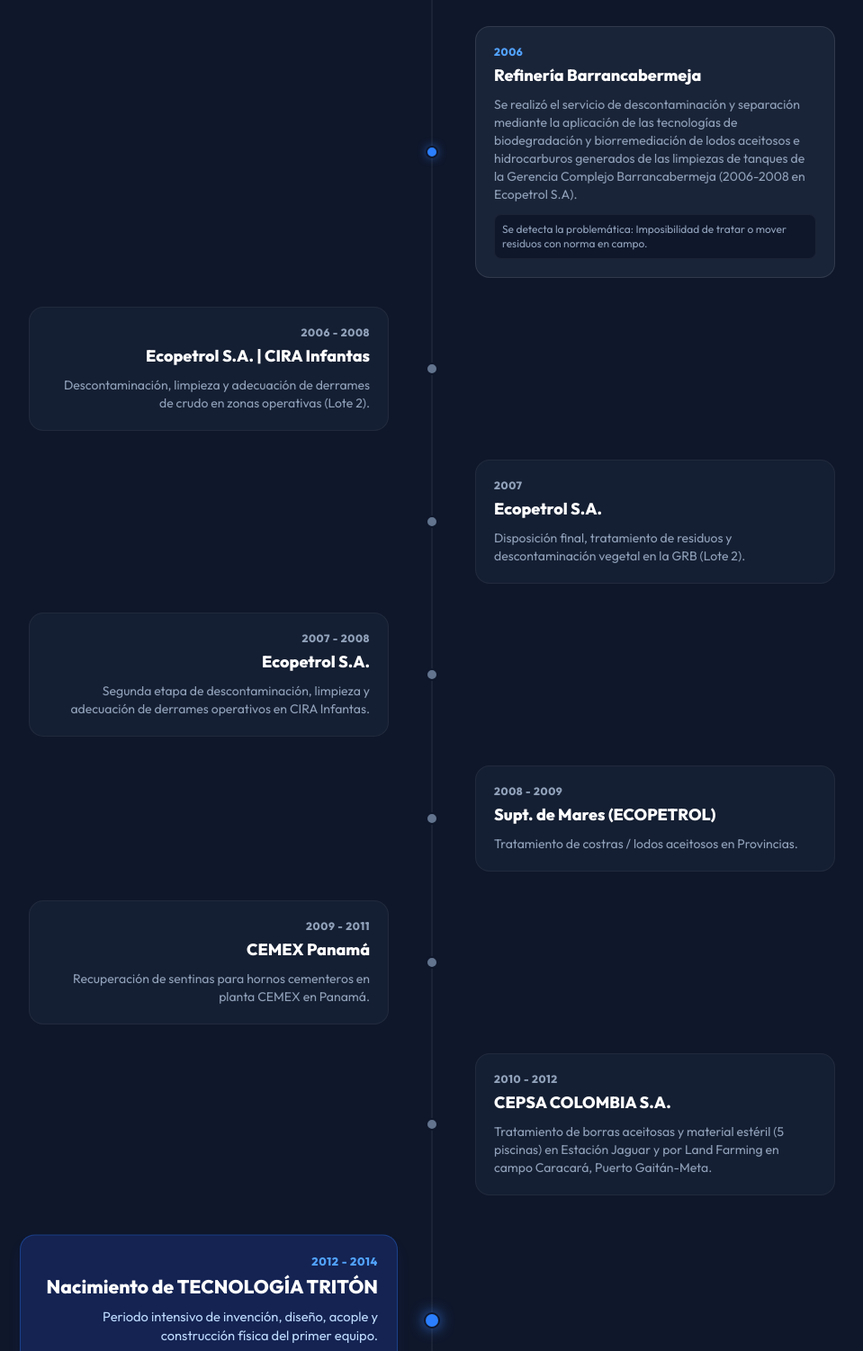
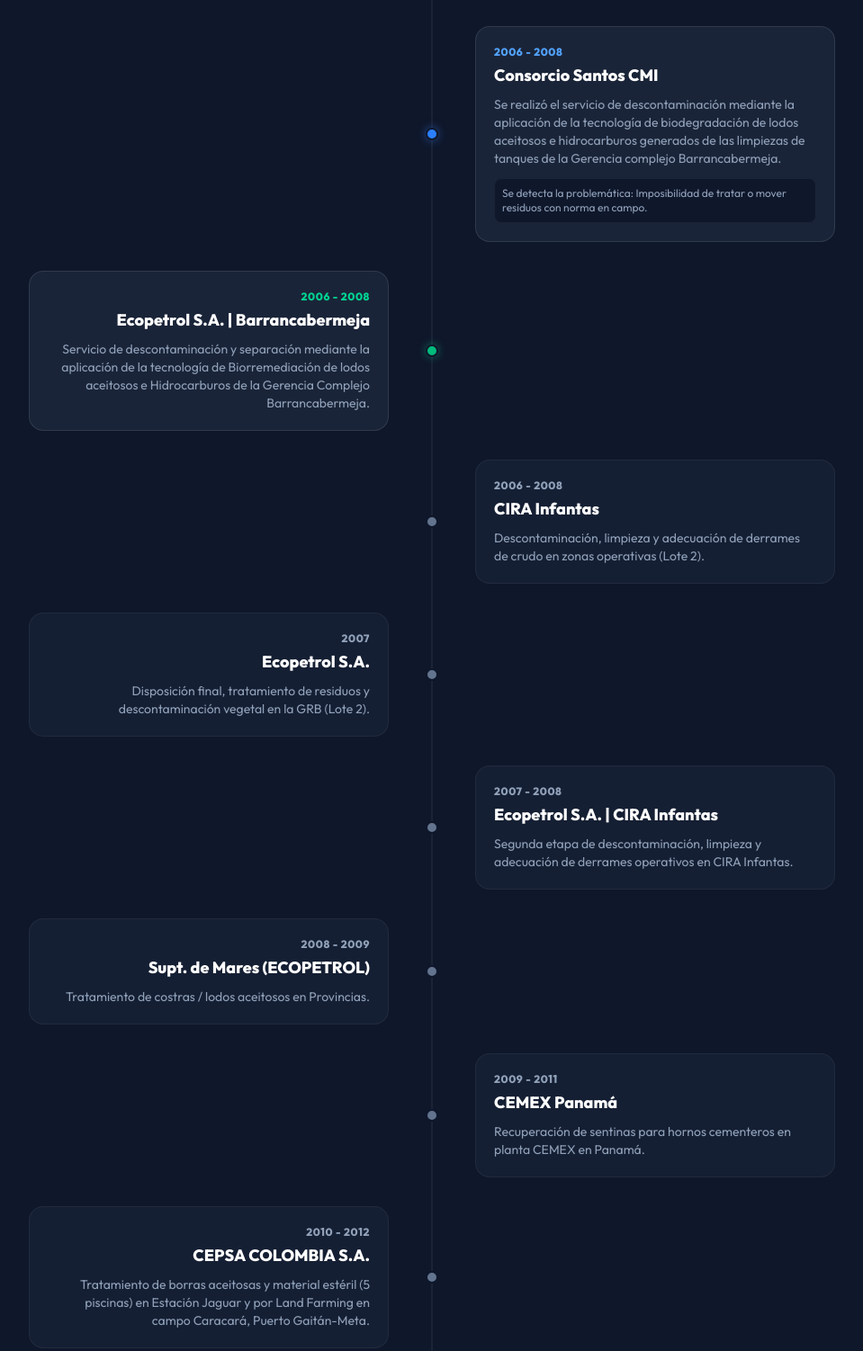
Before and after one commit to Alvarog0218/triton-inversionista, a website built with Vite: page index.html in a window 1280 px wide. Shown: the part 2534-4036 px from the top of the page at 90% size, without its empty margins (160-1119 px from the left). Built offline with nearby package versions, Linux system fonts and the light colour scheme.

Commit message:
Split Barrancabermeja nodes into Consorcio Santos and Ecopetrol S.A. separately

```diff
--- a/index.html
+++ b/index.html
@@ -276,15 +276,15 @@
           <div class="absolute left-[13px] md:left-1/2 top-6 md:top-1/2 flex items-center justify-center w-[14px] h-[14px] rounded-full bg-slate-500 border-[2px] border-slate-900 z-10 md:-translate-x-1/2 md:-translate-y-1/2 group-hover:scale-125 transition-transform"></div>
         </div>
 
-        <!-- 5. 2006 Refineria Barrancabermeja -->
+        <!-- 5. 2006-2008 Consorcio Santos CMI -->
         <div class="relative flex flex-col md:flex-row justify-between items-center mb-8 w-full group">
           <div class="hidden md:block md:w-1/2"></div>
           <div class="absolute left-[13px] md:left-1/2 top-6 md:top-1/2 flex items-center justify-center w-[14px] h-[14px] rounded-full bg-blue-500 shadow-[0_0_10px_rgba(59,130,246,0.5)] border-[2px] border-slate-900 z-10 md:-translate-x-1/2 md:-translate-y-1/2 group-hover:scale-125 transition-transform"></div>
           <div class="w-full md:w-1/2 pl-12 md:pl-12 md:pr-0 text-left">
             <div class="bg-slate-800/80 p-5 rounded-2xl border border-white/10 hover:border-blue-500/30 transition-all duration-300">
-              <span class="text-blue-400 font-bold text-xs tracking-wider uppercase mb-1 block">2006</span>
-              <h4 class="text-lg font-bold text-white mb-2">Refinería Barrancabermeja</h4>
-              <p class="text-slate-400 text-sm mb-3">Se realizó el servicio de descontaminación y separación mediante la aplicación de las tecnologías de biodegradación y biorremediación de lodos aceitosos e hidrocarburos generados de las limpiezas de tanques de la Gerencia Complejo Barrancabermeja (2006-2008 en Ecopetrol S.A).</p>
+              <span class="text-blue-400 font-bold text-xs tracking-wider uppercase mb-1 block">2006 - 2008</span>
+              <h4 class="text-lg font-bold text-white mb-2">Consorcio Santos CMI</h4>
+              <p class="text-slate-400 text-sm mb-3">Se realizó el servicio de descontaminación mediante la aplicación de la tecnología de biodegradación de lodos aceitosos e hidrocarburos generados de las limpiezas de tanques de la Gerencia complejo Barrancabermeja.</p>
                <div class="bg-slate-900 border border-white/5 rounded-lg p-2 text-xs text-slate-400">
                 Se detecta la problemática: Imposibilidad de tratar o mover residuos con norma en campo.
               </div>
@@ -292,84 +292,98 @@
           </div>
         </div>
 
-        <!-- 6. 2006-2008 CIRA Infantas -->
+        <!-- 6. 2006-2008 Ecopetrol S.A. Barrancabermeja -->
         <div class="relative flex flex-col md:flex-row justify-between items-center mb-8 w-full group">
           <div class="w-full md:w-1/2 pl-12 md:pl-0 md:pr-12 md:text-right">
-             <div class="bg-slate-800/50 p-5 rounded-2xl border border-white/5 hover:border-white/20 transition-all duration-300">
-              <span class="text-slate-400 font-bold text-xs tracking-wider uppercase mb-1 block">2006 - 2008</span>
-              <h4 class="text-lg font-bold text-white mb-2">Ecopetrol S.A. | CIRA Infantas</h4>
-              <p class="text-slate-400 text-sm">Descontaminación, limpieza y adecuación de derrames de crudo en zonas operativas (Lote 2).</p>
+             <div class="bg-slate-800/80 p-5 rounded-2xl border border-white/10 hover:border-emerald-500/30 transition-all duration-300">
+              <span class="text-emerald-400 font-bold text-xs tracking-wider uppercase mb-1 block">2006 - 2008</span>
+              <h4 class="text-lg font-bold text-white mb-2">Ecopetrol S.A. | Barrancabermeja</h4>
+              <p class="text-slate-400 text-sm">Servicio de descontaminación y separación mediante la aplicación de la tecnología de Biorremediación de lodos aceitosos e Hidrocarburos de la Gerencia Complejo Barrancabermeja.</p>
             </div>
           </div>
-          <div class="absolute left-[13px] md:left-1/2 top-6 md:top-1/2 flex items-center justify-center w-[14px] h-[14px] rounded-full bg-slate-500 border-[2px] border-slate-900 z-10 md:-translate-x-1/2 md:-translate-y-1/2 group-hover:scale-125 transition-transform"></div>
+          <div class="absolute left-[13px] md:left-1/2 top-6 md:top-1/2 flex items-center justify-center w-[14px] h-[14px] rounded-full bg-emerald-500 shadow-[0_0_10px_rgba(16,185,129,0.5)] border-[2px] border-slate-900 z-10 md:-translate-x-1/2 md:-translate-y-1/2 group-hover:scale-125 transition-transform"></div>
         </div>
 
-        <!-- 7. 2007 Ecopetrol S.A. -->
+        <!-- 7. 2006-2008 CIRA Infantas -->
         <div class="relative flex flex-col md:flex-row justify-between items-center mb-8 w-full group">
           <div class="hidden md:block md:w-1/2"></div>
           <div class="absolute left-[13px] md:left-1/2 top-6 md:top-1/2 flex items-center justify-center w-[14px] h-[14px] rounded-full bg-slate-500 border-[2px] border-slate-900 z-10 md:-translate-x-1/2 md:-translate-y-1/2 group-hover:scale-125 transition-transform"></div>
           <div class="w-full md:w-1/2 pl-12 md:pl-12 md:pr-0 text-left">
+            <div class="bg-slate-800/50 p-5 rounded-2xl border border-white/5 hover:border-white/20 transition-all duration-300">
+              <span class="text-slate-400 font-bold text-xs tracking-wider uppercase mb-1 block">2006 - 2008</span>
+              <h4 class="text-lg font-bold text-white mb-2">CIRA Infantas</h4>
+              <p class="text-slate-400 text-sm">Descontaminación, limpieza y adecuación de derrames de crudo en zonas operativas (Lote 2).</p>
+            </div>
+          </div>
+        </div>
+
+        <!-- 8. 2007 Ecopetrol S.A. -->
+        <div class="relative flex flex-col md:flex-row justify-between items-center mb-8 w-full group">
+          <div class="w-full md:w-1/2 pl-12 md:pl-0 md:pr-12 md:text-right">
              <div class="bg-slate-800/50 p-5 rounded-2xl border border-white/5 hover:border-white/20 transition-all duration-300">
               <span class="text-slate-400 font-bold text-xs tracking-wider uppercase mb-1 block">2007</span>
               <h4 class="text-lg font-bold text-white mb-2">Ecopetrol S.A.</h4>
               <p class="text-slate-400 text-sm">Disposición final, tratamiento de residuos y descontaminación vegetal en la GRB (Lote 2).</p>
             </div>
           </div>
-        </div>
-
-        <!-- 8. 2007-2008 Ecopetrol S.A. -->
-        <div class="relative flex flex-col md:flex-row justify-between items-center mb-8 w-full group">
-          <div class="w-full md:w-1/2 pl-12 md:pl-0 md:pr-12 md:text-right">
-             <div class="bg-slate-800/50 p-5 rounded-2xl border border-white/5 hover:border-white/20 transition-all duration-300">
-              <span class="text-slate-400 font-bold text-xs tracking-wider uppercase mb-1 block">2007 - 2008</span>
-              <h4 class="text-lg font-bold text-white mb-2">Ecopetrol S.A.</h4>
-              <p class="text-slate-400 text-sm">Segunda etapa de descontaminación, limpieza y adecuación de derrames operativos en CIRA Infantas.</p>
-            </div>
-          </div>
           <div class="absolute left-[13px] md:left-1/2 top-6 md:top-1/2 flex items-center justify-center w-[14px] h-[14px] rounded-full bg-slate-500 border-[2px] border-slate-900 z-10 md:-translate-x-1/2 md:-translate-y-1/2 group-hover:scale-125 transition-transform"></div>
         </div>
 
-         <!-- 9. 2008-2009 Supt. de Mares -->
+        <!-- 9. 2007-2008 Ecopetrol CIRA -->
         <div class="relative flex flex-col md:flex-row justify-between items-center mb-8 w-full group">
           <div class="hidden md:block md:w-1/2"></div>
           <div class="absolute left-[13px] md:left-1/2 top-6 md:top-1/2 flex items-center justify-center w-[14px] h-[14px] rounded-full bg-slate-500 border-[2px] border-slate-900 z-10 md:-translate-x-1/2 md:-translate-y-1/2 group-hover:scale-125 transition-transform"></div>
           <div class="w-full md:w-1/2 pl-12 md:pl-12 md:pr-0 text-left">
+            <div class="bg-slate-800/50 p-5 rounded-2xl border border-white/5 hover:border-white/20 transition-all duration-300">
+              <span class="text-slate-400 font-bold text-xs tracking-wider uppercase mb-1 block">2007 - 2008</span>
+              <h4 class="text-lg font-bold text-white mb-2">Ecopetrol S.A. | CIRA Infantas</h4>
+              <p class="text-slate-400 text-sm">Segunda etapa de descontaminación, limpieza y adecuación de derrames operativos en CIRA Infantas.</p>
+            </div>
+          </div>
+        </div>
+
+        <!-- 10. 2008-2009 Supt. de Mares -->
+        <div class="relative flex flex-col md:flex-row justify-between items-center mb-8 w-full group">
+          <div class="w-full md:w-1/2 pl-12 md:pl-0 md:pr-12 md:text-right">
              <div class="bg-slate-800/50 p-5 rounded-2xl border border-white/5 hover:border-white/20 transition-all duration-300">
               <span class="text-slate-400 font-bold text-xs tracking-wider uppercase mb-1 block">2008 - 2009</span>
               <h4 class="text-lg font-bold text-white mb-2">Supt. de Mares (ECOPETROL)</h4>
               <p class="text-slate-400 text-sm">Tratamiento de costras / lodos aceitosos en Provincias.</p>
             </div>
           </div>
+          <div class="absolute left-[13px] md:left-1/2 top-6 md:top-1/2 flex items-center justify-center w-[14px] h-[14px] rounded-full bg-slate-500 border-[2px] border-slate-900 z-10 md:-translate-x-1/2 md:-translate-y-1/2 group-hover:scale-125 transition-transform"></div>
         </div>
 
-        <!-- 10. 2009-2011 CEMEX Panamá -->
+        <!-- 11. 2009-2011 CEMEX Panamá -->
         <div class="relative flex flex-col md:flex-row justify-between items-center mb-8 w-full group">
-          <div class="w-full md:w-1/2 pl-12 md:pl-0 md:pr-12 md:text-right">
+          <div class="hidden md:block md:w-1/2"></div>
+          <div class="absolute left-[13px] md:left-1/2 top-6 md:top-1/2 flex items-center justify-center w-[14px] h-[14px] rounded-full bg-slate-500 border-[2px] border-slate-900 z-10 md:-translate-x-1/2 md:-translate-y-1/2 group-hover:scale-125 transition-transform"></div>
+          <div class="w-full md:w-1/2 pl-12 md:pl-12 md:pr-0 text-left">
             <div class="bg-slate-800/50 p-5 rounded-2xl border border-white/5 hover:border-white/20 transition-all duration-300">
               <span class="text-slate-400 font-bold text-xs tracking-wider uppercase mb-1 block">2009 - 2011</span>
               <h4 class="text-lg font-bold text-white mb-2">CEMEX Panamá</h4>
               <p class="text-slate-400 text-sm">Recuperación de sentinas para hornos cementeros en planta CEMEX en Panamá.</p>
             </div>
           </div>
-          <div class="absolute left-[13px] md:left-1/2 top-6 md:top-1/2 flex items-center justify-center w-[14px] h-[14px] rounded-full bg-slate-500 border-[2px] border-slate-900 z-10 md:-translate-x-1/2 md:-translate-y-1/2 group-hover:scale-125 transition-transform"></div>
         </div>
 
-        <!-- 11. 2010 - 2012 CEPSA -->
+        <!-- 12. 2010 - 2012 CEPSA -->
         <div class="relative flex flex-col md:flex-row justify-between items-center mb-8 w-full group">
-          <div class="hidden md:block md:w-1/2"></div>
-          <div class="absolute left-[13px] md:left-1/2 top-6 md:top-1/2 flex items-center justify-center w-[14px] h-[14px] rounded-full bg-slate-500 border-[2px] border-slate-900 z-10 md:-translate-x-1/2 md:-translate-y-1/2 group-hover:scale-125 transition-transform"></div>
-          <div class="w-full md:w-1/2 pl-12 md:pl-12 md:pr-0 text-left">
+          <div class="w-full md:w-1/2 pl-12 md:pl-0 md:pr-12 md:text-right">
              <div class="bg-slate-800/50 p-5 rounded-2xl border border-white/5 hover:border-white/20 transition-all duration-300">
               <span class="text-slate-400 font-bold text-xs tracking-wider uppercase mb-1 block">2010 - 2012</span>
               <h4 class="text-lg font-bold text-white mb-2">CEPSA COLOMBIA S.A.</h4>
               <p class="text-slate-400 text-sm">Tratamiento de borras aceitosas y material estéril (5 piscinas) en Estación Jaguar y por Land Farming en campo Caracará, Puerto Gaitán-Meta.</p>
             </div>
           </div>
+          <div class="absolute left-[13px] md:left-1/2 top-6 md:top-1/2 flex items-center justify-center w-[14px] h-[14px] rounded-full bg-slate-500 border-[2px] border-slate-900 z-10 md:-translate-x-1/2 md:-translate-y-1/2 group-hover:scale-125 transition-transform"></div>
         </div>
 
-        <!-- 12. 2012-2014 Tritón Base -->
+        <!-- 13. 2012-2014 Tritón Base -->
         <div class="relative flex flex-col md:flex-row justify-between items-center mb-8 w-full group">
-          <div class="w-full md:w-1/2 pl-12 md:pl-0 md:pr-12 md:text-right">
+          <div class="hidden md:block md:w-1/2"></div>
+          <div class="absolute left-[13px] md:left-1/2 top-6 md:top-1/2 flex items-center justify-center w-[18px] h-[18px] rounded-full bg-blue-500 shadow-[0_0_15px_rgba(59,130,246,0.8)] border-[2px] border-slate-900 z-10 md:-translate-x-1/2 md:-translate-y-1/2 group-hover:scale-125 transition-transform"></div>
+          <div class="w-full md:w-1/2 pl-12 md:pl-12 md:pr-0 text-left">
             <div class="bg-blue-900/40 p-5 rounded-2xl border border-blue-500/30 shadow-lg shadow-blue-900/20 hover:border-blue-400/50 transition-all duration-300 transform scale-105 my-4">
               <span class="text-blue-400 font-bold text-xs tracking-wider uppercase mb-1 block">2012 - 2014</span>
               <h4 class="text-xl font-bold text-white mb-2">Nacimiento de TECNOLOGÍA TRITÓN</h4>
@@ -377,14 +391,11 @@
               <div class="inline-block bg-slate-900/80 rounded px-3 py-2 text-xs">Inversión Fases I-III: <strong class="text-white">USD $1,500,000</strong></div>
             </div>
           </div>
-          <div class="absolute left-[13px] md:left-1/2 top-6 md:top-1/2 flex items-center justify-center w-[18px] h-[18px] rounded-full bg-blue-500 shadow-[0_0_15px_rgba(59,130,246,0.8)] border-[2px] border-slate-900 z-10 md:-translate-x-1/2 md:-translate-y-1/2 group-hover:scale-125 transition-transform"></div>
         </div>
 
-        <!-- 13. 2013-2015 Pacific -->
+        <!-- 14. 2013-2015 Pacific -->
         <div class="relative flex flex-col md:flex-row justify-between items-center mb-8 w-full group">
-          <div class="hidden md:block md:w-1/2"></div>
-          <div class="absolute left-[13px] md:left-1/2 top-6 md:top-1/2 flex items-center justify-center w-[14px] h-[14px] rounded-full bg-emerald-500 shadow-[0_0_10px_rgba(16,185,129,0.5)] border-[2px] border-slate-900 z-10 md:-translate-x-1/2 md:-translate-y-1/2 group-hover:scale-125 transition-transform"></div>
-          <div class="w-full md:w-1/2 pl-12 md:pl-12 md:pr-0 text-left">
+          <div class="w-full md:w-1/2 pl-12 md:pl-0 md:pr-12 md:text-right">
              <div class="bg-slate-800/80 p-5 rounded-2xl border border-white/10 hover:border-emerald-500/30 transition-all duration-300">
               <span class="text-emerald-400 font-bold text-xs tracking-wider uppercase mb-1 block">2013 - 2015</span>
               <h4 class="text-lg font-bold text-white mb-2">PACIFIC RUBIALES</h4>
@@ -392,11 +403,14 @@
               <div class="inline-block bg-slate-900 rounded px-3 py-2 text-xs">Costo Experimental: <strong class="text-white">USD $410,000</strong></div>
             </div>
           </div>
+          <div class="absolute left-[13px] md:left-1/2 top-6 md:top-1/2 flex items-center justify-center w-[14px] h-[14px] rounded-full bg-emerald-500 shadow-[0_0_10px_rgba(16,185,129,0.5)] border-[2px] border-slate-900 z-10 md:-translate-x-1/2 md:-translate-y-1/2 group-hover:scale-125 transition-transform"></div>
         </div>
 
-        <!-- 14. 2015-2020 Crisis y Palma -->
+        <!-- 15. 2015-2020 Crisis y Palma -->
         <div class="relative flex flex-col md:flex-row justify-between items-center mb-8 w-full group">
-          <div class="w-full md:w-1/2 pl-12 md:pl-0 md:pr-12 md:text-right">
+          <div class="hidden md:block md:w-1/2"></div>
+          <div class="absolute left-[13px] md:left-1/2 top-6 md:top-1/2 flex items-center justify-center w-[14px] h-[14px] rounded-full bg-emerald-500 border-[2px] border-slate-900 shadow-[0_0_10px_rgba(16,185,129,0.5)] z-10 md:-translate-x-1/2 md:-translate-y-1/2 group-hover:scale-125 transition-transform"></div>
+          <div class="w-full md:w-1/2 pl-12 md:pl-12 md:pr-0 text-left">
             <div class="bg-slate-800/50 p-5 rounded-2xl border border-white/5 hover:border-white/20 transition-all duration-300">
               <span class="text-slate-400 font-bold text-xs tracking-wider uppercase mb-1 block">2015 - 2020</span>
               <h4 class="text-lg font-bold text-white mb-2">Crisis Petrolera & Industria de la Palma</h4>
@@ -405,14 +419,11 @@
               <div class="inline-block bg-slate-900 rounded px-2 py-1 text-xs text-left">Inversión Experimental Palma: <strong class="text-white">USD $92,000</strong></div>
             </div>
           </div>
-          <div class="absolute left-[13px] md:left-1/2 top-6 md:top-1/2 flex items-center justify-center w-[14px] h-[14px] rounded-full bg-emerald-500 border-[2px] border-slate-900 shadow-[0_0_10px_rgba(16,185,129,0.5)] z-10 md:-translate-x-1/2 md:-translate-y-1/2 group-hover:scale-125 transition-transform"></div>
         </div>
 
-        <!-- 15. 2022-2024 -->
+        <!-- 16. 2022-2024 Expansion -->
         <div class="relative flex flex-col md:flex-row justify-between items-center w-full group">
-           <div class="hidden md:block md:w-1/2"></div>
-           <div class="absolute left-[13px] md:left-1/2 top-6 md:top-1/2 flex items-center justify-center w-[16px] h-[16px] rounded-full bg-emerald-500 shadow-[0_0_15px_rgba(16,185,129,0.8)] border-[2px] border-slate-900 z-10 md:-translate-x-1/2 md:-translate-y-1/2 group-hover:scale-125 transition-transform"></div>
-           <div class="w-full md:w-1/2 pl-12 md:pl-12 md:pr-0 text-left">
+           <div class="w-full md:w-1/2 pl-12 md:pl-0 md:pr-12 md:text-right">
              <div class="bg-slate-800/80 p-5 rounded-2xl border border-emerald-500/30 shadow-lg shadow-emerald-900/20 hover:border-emerald-400 transition-all duration-300">
               <span class="text-emerald-400 font-bold text-xs tracking-wider uppercase mb-1 block">2022 - 2024</span>
               <h4 class="text-xl font-bold text-white mb-2">Expansión Global</h4>
@@ -420,6 +431,7 @@
               <div class="inline-block bg-slate-900 rounded px-3 py-2 text-xs text-left">Inversión Reciente: <strong class="text-white">USD $20,000</strong></div>
             </div>
           </div>
+          <div class="absolute left-[13px] md:left-1/2 top-6 md:top-1/2 flex items-center justify-center w-[16px] h-[16px] rounded-full bg-emerald-500 shadow-[0_0_15px_rgba(16,185,129,0.8)] border-[2px] border-slate-900 z-10 md:-translate-x-1/2 md:-translate-y-1/2 group-hover:scale-125 transition-transform"></div>
         </div>
 
       </div>
```
Lines whose indentation alone changed are shown as unchanged.
